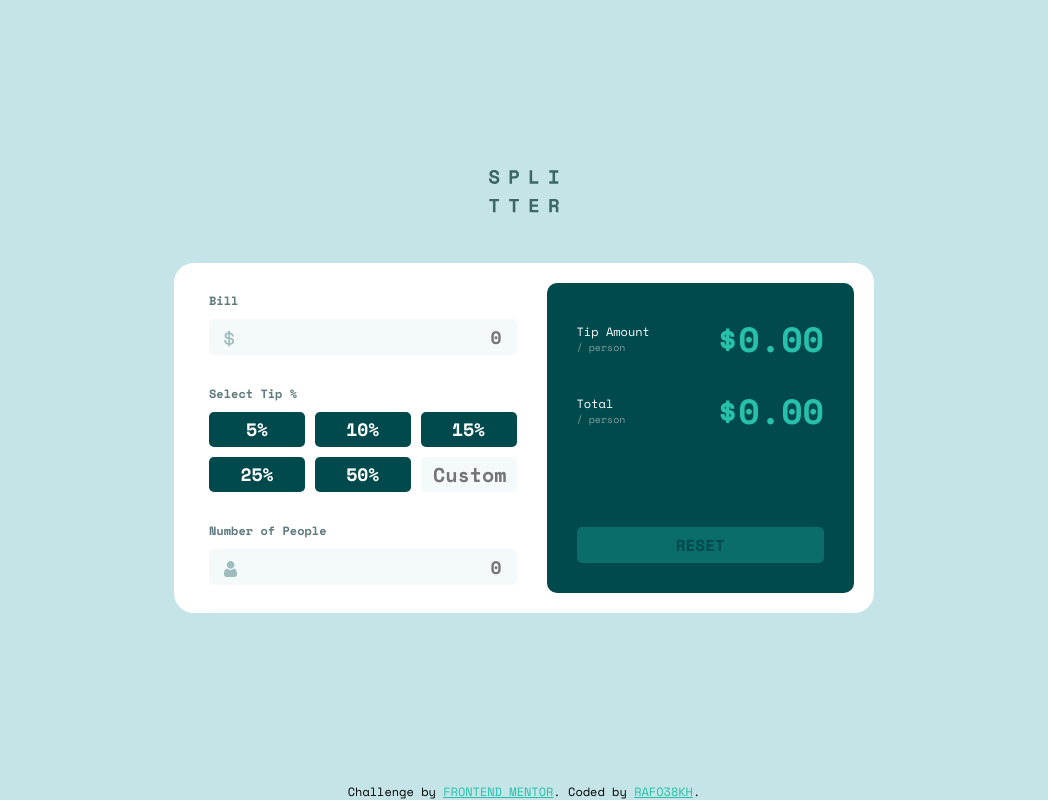
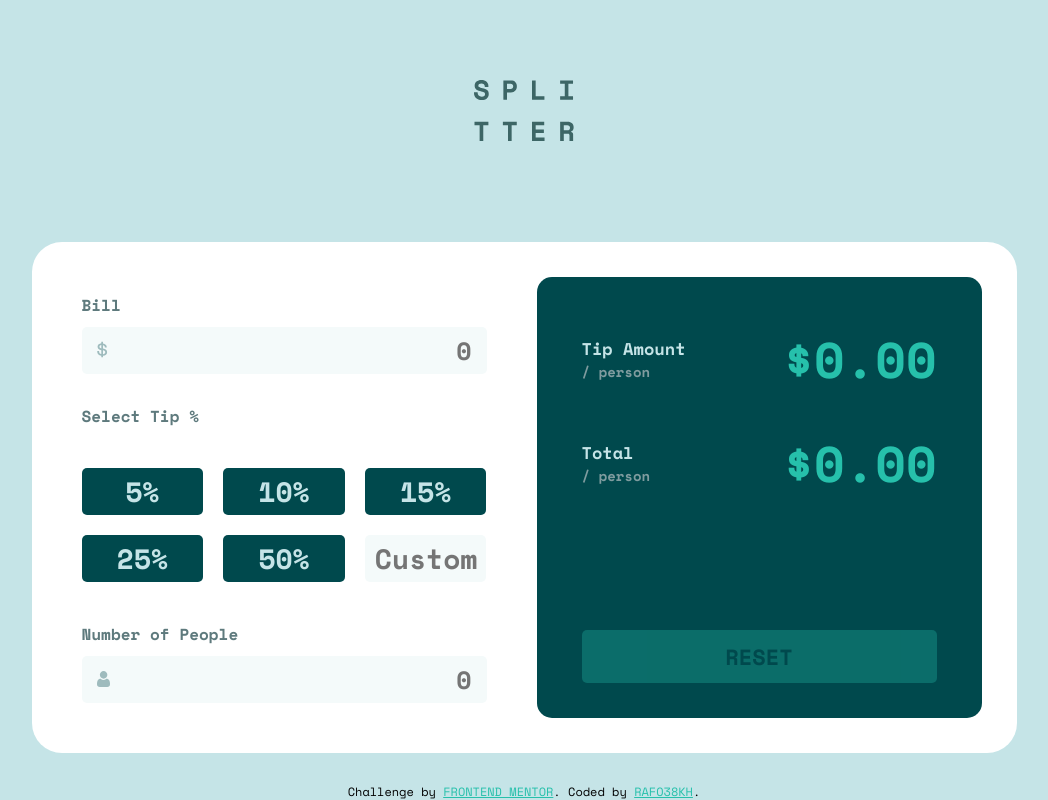
Before and after one commit to rafo38kh/tip-calculator-app, a website: page index.html in a window 1280 px wide. Shown: the whole page, without its empty margins (116-1164 px from the left). Drawn offline with nearby package versions, Linux system fonts and the light colour scheme.

Commit message:
large size

```diff
--- a/index.html
+++ b/index.html
@@ -41,6 +41,7 @@
               type="text"
               class="content__input input__js"
               placeholder="0"
+              maxlength="7"
             />
           </form>
           <p class="content__input-title">Select Tip %</p>
@@ -96,6 +97,7 @@
               type="text"
               class="content__input input__js"
               placeholder="0"
+              maxlength="4"
             />
           </form>
         </div>
--- a/js/script.js
+++ b/js/script.js
@@ -62,7 +62,7 @@ const sumOfTip = (percentage) => {
   const tip = ((dollar / 100) * percentage) / human;
   const person = dollar / human + tip;
 
-  if (dollar > 0 && human > 0) {
+  if (dollar > 0 && dollar < 999999 && human > 0 && human < 999999) {
     sumTip.textContent = `$${tip.toFixed(2)}`;
     sumTotal.textContent = `$${person.toFixed(2)}`;
   }
@@ -94,10 +94,12 @@ inputDollar.addEventListener(`input`, (e) => {
     checkRegex(regexes.num_regex, val)
   )
     errorState(inputDollar, `Positive numbers only`, errorBill);
+  else if (val > 999999)
+    errorState(inputDollar, "Max amount: '999999'", errorBill);
   else if (checkRegex(regexes.zero_regex, val))
     errorState(inputDollar, `Can't start with zero`, errorBill);
   else if (val.split(`.`).length > 2)
-    errorState(inputDollar, `can't have two dots`, errorBill);
+    errorState(inputDollar, `Can't have two dots`, errorBill);
   else {
     successState(inputDollar, errorBill);
     sumOfTip(buttonTip);
@@ -115,6 +117,7 @@ inputHuman.addEventListener(`input`, (e) => {
     checkRegex(regexes.people_regex, val)
   )
     errorState(inputHuman, `Positive numbers only`, errorPeople);
+  else if (val > 999) errorState(inputHuman, "Max people: '999'", errorPeople);
   else if (checkRegex(regexes.zero_regex, val))
     errorState(inputHuman, `Can't start with zero`, errorPeople);
   else {
--- a/scss/_component.scss
+++ b/scss/_component.scss
@@ -8,6 +8,11 @@
     width: 7rem;
     @media (min-width: 700px) {
       margin-top: 0;
+    }
+    @media (min-width: 1140px) {
+      width: 10rem;
+      margin-top: 5rem;
+      margin-bottom: 10rem;
     }
   }
 
@@ -20,13 +25,13 @@
     border-radius: 2rem 2rem 0 0;
 
     @media (min-width: 700px) {
-      border-radius: 2rem;
+      border-radius: 3rem;
     }
     @media (min-width: 1140px) {
-      grid-template-columns: 1fr 1fr;
+      grid-template-columns: 45% 1fr;
       justify-items: flex-start;
-      grid-gap: 3rem;
-      padding: 2rem 2rem 2rem 3.5rem;
+      grid-gap: 5rem;
+      padding: 3.5rem 3.5rem 3.5rem 5rem;
     }
   }
   &__input-box {
@@ -43,6 +48,9 @@
     font-size: 1.2rem;
     font-weight: 700;
     margin-bottom: 1rem;
+    @media (min-width: 1140px) {
+      font-size: 1.6rem;
+    }
   }
 
   &__form {
@@ -57,7 +65,7 @@
       left: 1.5rem;
 
       @media (min-width: 1140px) {
-        top: 3.7rem;
+        top: 4.7rem;
       }
     }
   }
@@ -72,6 +80,9 @@
     font-size: 1.2rem;
     font-weight: 700;
     margin-bottom: 1rem;
+    @media (min-width: 1140px) {
+      font-size: 1.6rem;
+    }
   }
 
   &__dollar {
@@ -106,7 +117,7 @@
     }
     @media (min-width: 1140px) {
       margin-bottom: unset;
-      font-size: 1.8rem;
+      font-size: 2.5rem;
       padding: 0.5rem 1.5rem;
     }
   }
@@ -119,20 +130,21 @@
     grid-gap: 1rem;
     margin-bottom: 3rem;
     @media (min-width: 1140px) {
-      grid-template-rows: repeat(2, 3.5rem);
+      grid-template-rows: repeat(2, 1fr);
       grid-template-columns: repeat(3, 1fr);
-      margin-bottom: 0;
+      grid-gap: 2rem;
+      margin: 4rem 0;
     }
   }
 
   &__input-button {
-    color: $color--white;
+    color: $color--lightCyanOne;
     background-color: $color--veryDarkCyan;
     border: none;
     border-radius: 0.5rem;
     font-weight: 700;
+    font-size: 2rem;
     padding: 1rem;
-    font-size: 2rem;
     transition: all 0.2s;
     &:hover {
       color: $color--veryDarkCyan;
@@ -140,14 +152,18 @@
       cursor: pointer;
     }
 
+    &:focus-visible {
+      outline: 2px solid $color--cyan;
+    }
+
     @media (min-width: 1140px) {
-      font-size: 1.8rem;
-      padding: 0;
+      font-size: 2.8rem;
+      padding: 0.3rem;
     }
   }
 
   &__input-button-active {
-    background-color: hsl(172, 67%, 45%);
+    background-color: $color--cyan;
     color: $color--veryDarkCyan;
   }
 
@@ -164,19 +180,21 @@
     caret-color: $color--cyan;
     @media (min-width: 1140px) {
       height: 100%;
+      font-size: 2.8rem;
+      padding: 0.3rem 0.9rem 0.3rem 0.3rem;
     }
-    &:focus-within {
+    &:focus-visible {
       outline: 0.1rem solid $color--cyan;
     }
   }
 
   &__output-boxes {
     background-color: $color--veryDarkCyan;
-    border-radius: 1rem;
+    border-radius: 1.5rem;
     padding: 4rem 2rem 2rem 2rem;
     @media (min-width: 1140px) {
       width: 100%;
-      padding: 3rem;
+      padding: 4.5rem 4.5rem 3.5rem 4.5rem;
     }
   }
   &__output-box {
@@ -185,6 +203,7 @@
     margin-bottom: 2rem;
     @media (min-width: 1140px) {
       align-items: center;
+      margin-bottom: 3rem;
     }
   }
   &__output-text {
@@ -192,21 +211,32 @@
   }
 
   &__output-title {
-    color: $color--white;
+    color: $color--lightCyanOne;
     font-size: 1.2rem;
+    font-weight: 700;
+    @media (min-width: 1140px) {
+      font-size: 1.7rem;
+    }
   }
 
   &__output-subtitle {
     color: $color--darkCyanTwo;
     font-size: 1rem;
+    font-weight: 700;
+    @media (min-width: 1140px) {
+      font-size: 1.4rem;
+    }
   }
 
   &__output-sum {
     color: $color--cyan;
     font-size: 2.5rem;
     font-weight: 700;
+    overflow: auto;
+    width: 20rem;
+    text-align: right;
     @media (min-width: 1140px) {
-      font-size: 3.5rem;
+      font-size: 5rem;
     }
   }
 
@@ -230,10 +260,14 @@
     &:disabled {
       opacity: 0.3;
     }
+    &:focus-visible {
+      outline: 0.1rem solid $color--lightCyanOne;
+    }
 
     @media (min-width: 1140px) {
-      margin-top: 7rem;
-      padding: 0.6rem;
+      margin-top: 10rem;
+      padding: 1rem;
+      font-size: 2.2rem;
     }
   }
 }
--- a/scss/_layout.scss
+++ b/scss/_layout.scss
@@ -2,6 +2,6 @@
   max-width: 500px;
   width: 100%;
   @media (min-width: 1140px) {
-    max-width: 700px;
+    max-width: 985px;
   }
 }
```
Also changed, not shown: css/style.css.
